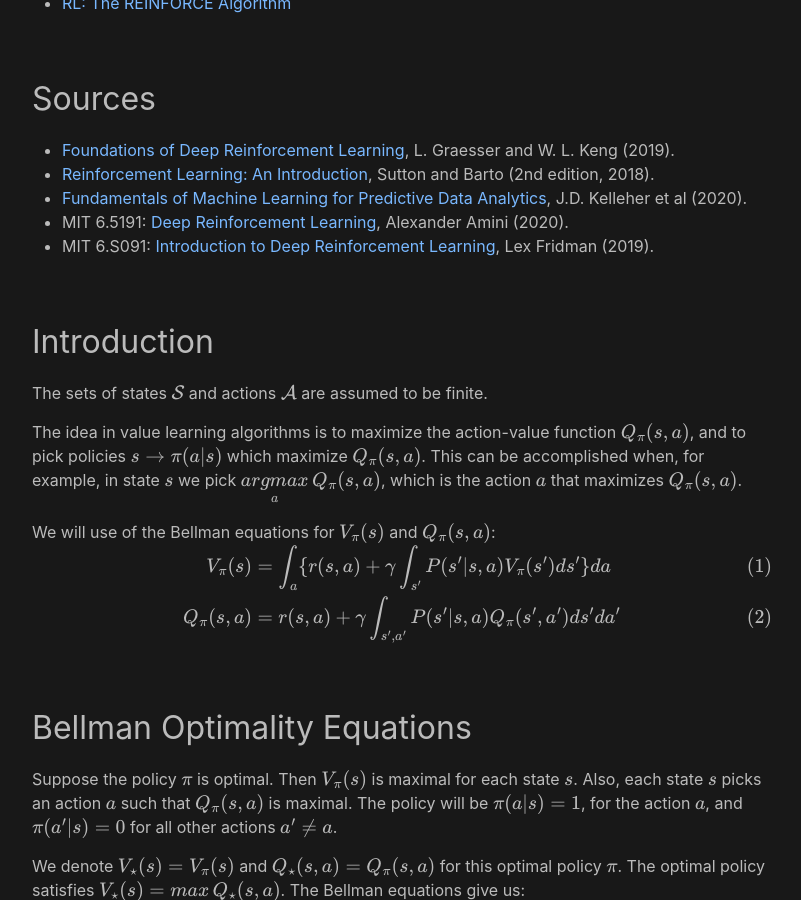
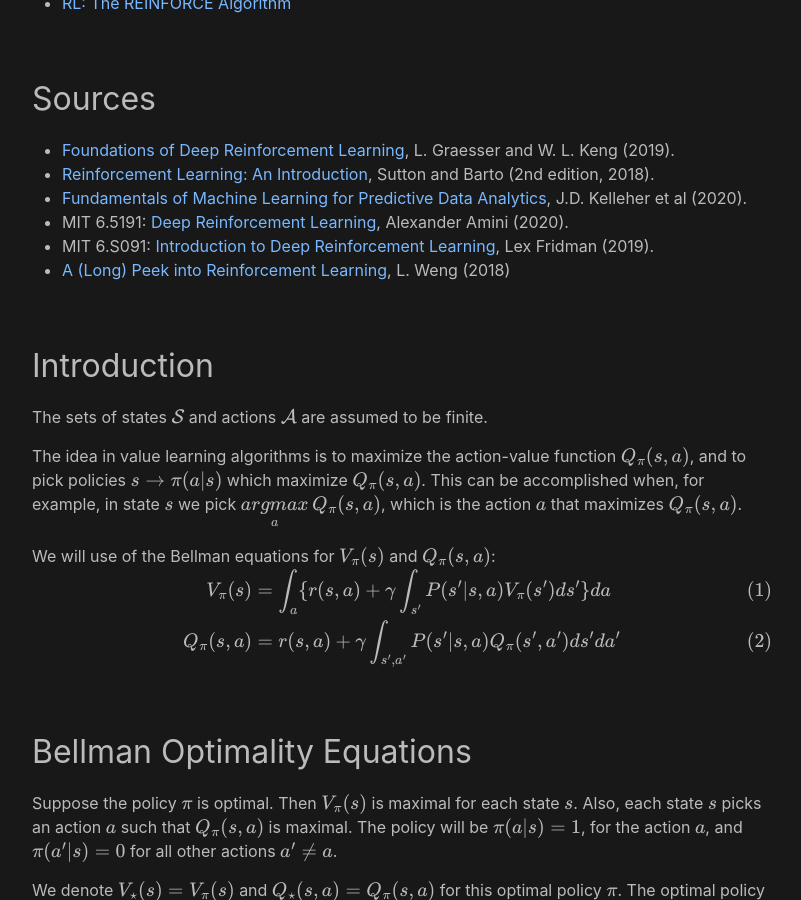
Before and after one commit to analytiq-hub/sigagent.github.io, a Jekyll site: the page built from machine_learning/_posts/2021-02-14-value_learning_algorithms.md, in a window 1280 px wide and 900 px high, scrolled down 302 px. Shown: the whole window, without its empty margins (238-1039 px from the left). Built offline with Jekyll 4.4.1, drawn with Linux system fonts in a browser that asks for light colours; formulas are drawn with MathJax 3; a script that is not in the unit is left out.

Commit message:
*** empty log message ***

```diff
--- a/machine_learning/_posts/2021-02-14-value_learning_algorithms.md
+++ b/machine_learning/_posts/2021-02-14-value_learning_algorithms.md
@@ -17,6 +17,7 @@ This post is part of a series dealing with Reinforcement Learning:
 * [Fundamentals of Machine Learning for Predictive Data Analytics](https://www.amazon.com/Fundamentals-Machine-Learning-Predictive-Analytics/dp/0262044692/ref=asc_df_0262044692/), J.D. Kelleher et al (2020).
 * MIT 6.5191: [Deep Reinforcement Learning](https://www.youtube.com/watch?v=i6Mi2_QM3rA), Alexander Amini (2020).
 * MIT 6.S091: [Introduction to Deep Reinforcement Learning](https://www.youtube.com/watch?v=zR11FLZ-O9M&t=2130s), Lex Fridman (2019).
+* [A (Long) Peek into Reinforcement Learning](https://lilianweng.github.io/lil-log/2018/02/19/a-long-peek-into-reinforcement-learning.html), L. Weng (2018)
 
 ## Introduction
 The sets of states $$\mathcal{S}$$  and actions $$\mathcal{A}$$ are assumed to be finite.
```
